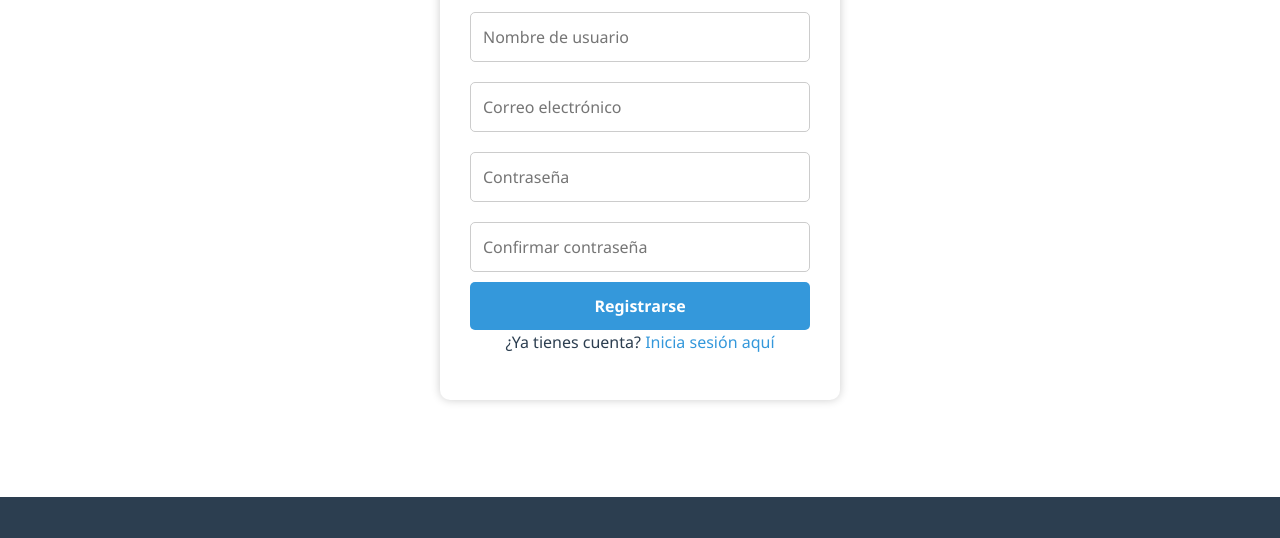
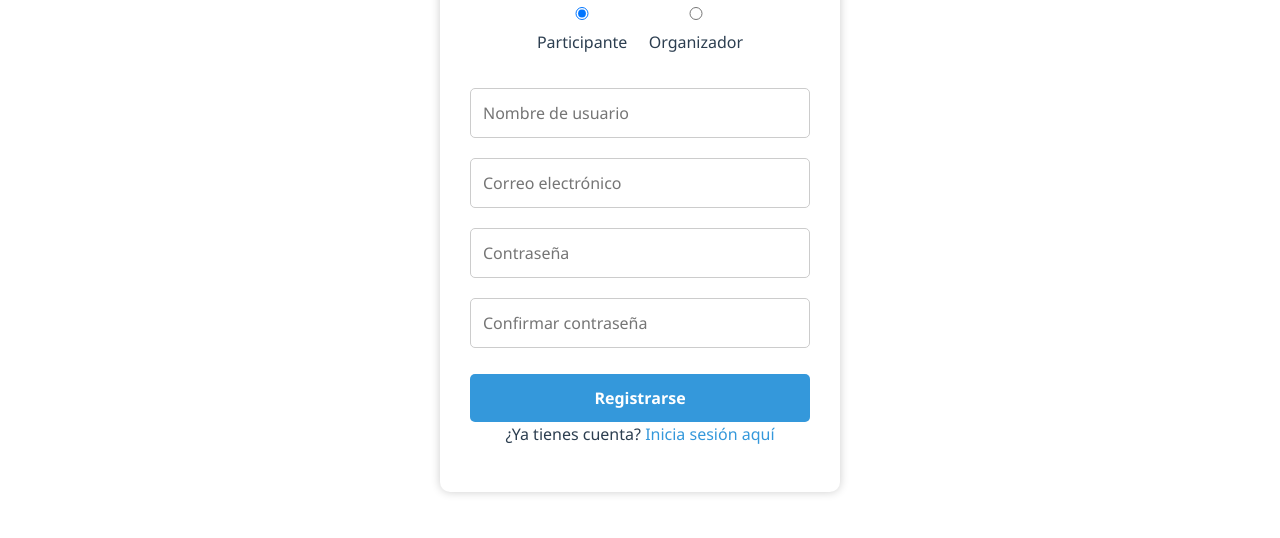
Before and after one commit to UrbanClem/EventosPro, a website: page register.html in a window 1280 px wide. Shown: the part 245-783 px from the top of the page. Drawn offline with nearby package versions, Linux system fonts and the light colour scheme.

Commit message:
formulario de registro cambiado para tipo de usuario

```diff
--- a/register.html
+++ b/register.html
@@ -13,7 +13,7 @@
   <link rel="stylesheet" href="./CSS/styleRegister.css">
 </head>
 <body>
-  <!-- Navbar (igual que las otras páginas) -->
+  <!-- Navbar -->
   <nav class="navbar navbar-expand-lg navbar-dark sticky-top">
     <div class="container">
       <a class="navbar-brand" href="index.html">EventosPro</a>
@@ -39,12 +39,33 @@
     <div class="container register-container">
       <h2>Registro de Usuario</h2>
       <form id="register-form">
-        <input type="text" id="reg-username" placeholder="Nombre de usuario" required>
-        <input type="email" id="reg-email" placeholder="Correo electrónico" required>
-        <input type="password" id="reg-password" placeholder="Contraseña" required>
-        <input type="password" id="reg-confirm-password" placeholder="Confirmar contraseña" required>
-        <button type="submit" class="register-btn">Registrarse</button>
-      </form>
+  <!-- Selector de tipo de usuario -->
+  <div class="mb-4">
+    <label class="block text-gray-700 mb-2">Tipo de Usuario</label>
+    <div class="flex items-center space-x-6">
+      <label class="inline-flex items-center">
+        <input type="radio" class="form-radio text-purple-600" name="user-type" value="Participant" checked>
+        <span class="ml-2">Participante</span>
+      </label>
+      <label class="inline-flex items-center">
+        <input type="radio" class="form-radio text-purple-600" name="user-type" value="Organizer">
+        <span class="ml-2">Organizador</span>
+      </label>
+    </div>
+</div>
+
+
+  <!-- Formulario para ambos -->
+  <input type="text" id="reg-username" placeholder="Nombre de usuario" required>
+  <input type="email" id="reg-email" placeholder="Correo electrónico" required>
+  <input type="password" id="reg-password" placeholder="Contraseña" required>
+  <input type="password" id="reg-confirm-password" placeholder="Confirmar contraseña" required>
+
+  <button type="submit" class="register-btn mt-3">Registrarse</button>
+</form>
+
+<div id="registerResult"></div>
+
       <p>¿Ya tienes cuenta? <a href="login.html">Inicia sesión aquí</a></p>
       <div id="mensaje"></div>
     </div>
@@ -137,4 +158,14 @@
     }
   });
   </script>
+  <script>
+  // Mostrar campos adicionales si selecciona "Organizador"
+  document.querySelectorAll('input[name="userType"]').forEach(radio => {
+    radio.addEventListener('change', function () {
+      const organizerFields = document.getElementById('organizer-fields');
+      organizerFields.style.display = (this.value === 'organizer') ? 'block' : 'none';
+    });
+  });
+</script>
+
 </html>
```
